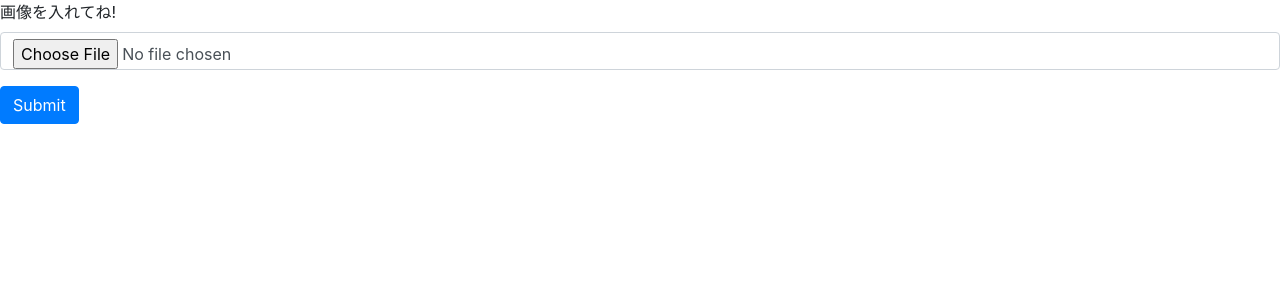
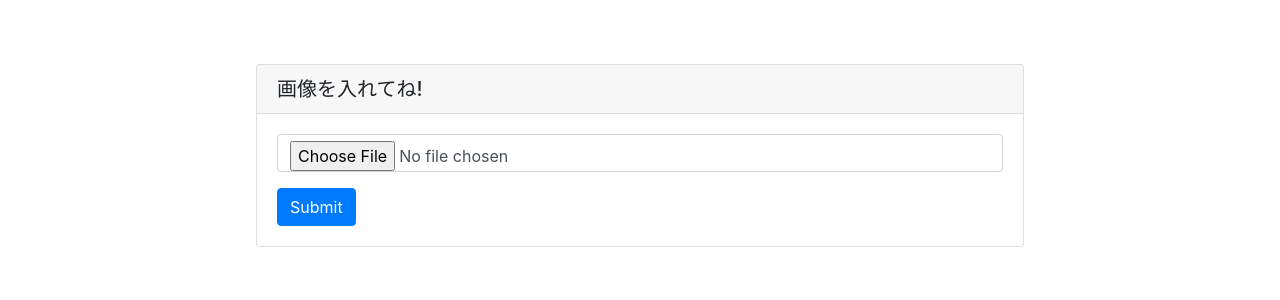
Before and after one commit to daikikojima/Numbers, a Flask app: page / in a window 1280 px wide. Shown: the part 82-382 px from the top of the page. Run offline with Flask 2, Linux system fonts and the light colour scheme; some libraries are stand-ins or nearby versions.

Commit message:
templates/index.html: modify design

```diff
--- a/templates/index.html
+++ b/templates/index.html
@@ -1,10 +1,25 @@
 {% extends "layout.html" %}
 {% block content %}
-<form action="/predict" method="POST" enctype="multipart/form-data">
-    <div class="form-group">
-        <label for="image">画像を入れてね!</label>
-        <input type="file" class="form-control" id="img" name="img">
+    {% with messages = get_flashed_messages() %}
+        {% if messages %}
+            {% for message in messages %}
+                <div class="alert alert-danger" role="alert">
+                    {{ message }}
+                </div>
+            {% endfor %}
+        {% endif %}
+    {% endwith %}
+    <div class="card">
+        <h5 class="card-header">画像を入れてね!</h5>
+        <div class="card-body">
+            <form action="/predict" method="POST" enctype="multipart/form-data">
+                <div class="form-group">
+                    <div class="input-group mb-3">
+                        <input type="file" class="form-control" id="img" name="img">
+                    </div>
+                </div>
+                <button type="submit" class="btn btn-primary">Submit</button>
+            </form>
+        </div>
     </div>
-    <button type="submit" class="btn btn-primary">Submit</button>
-</form>
 {% endblock %}
```
